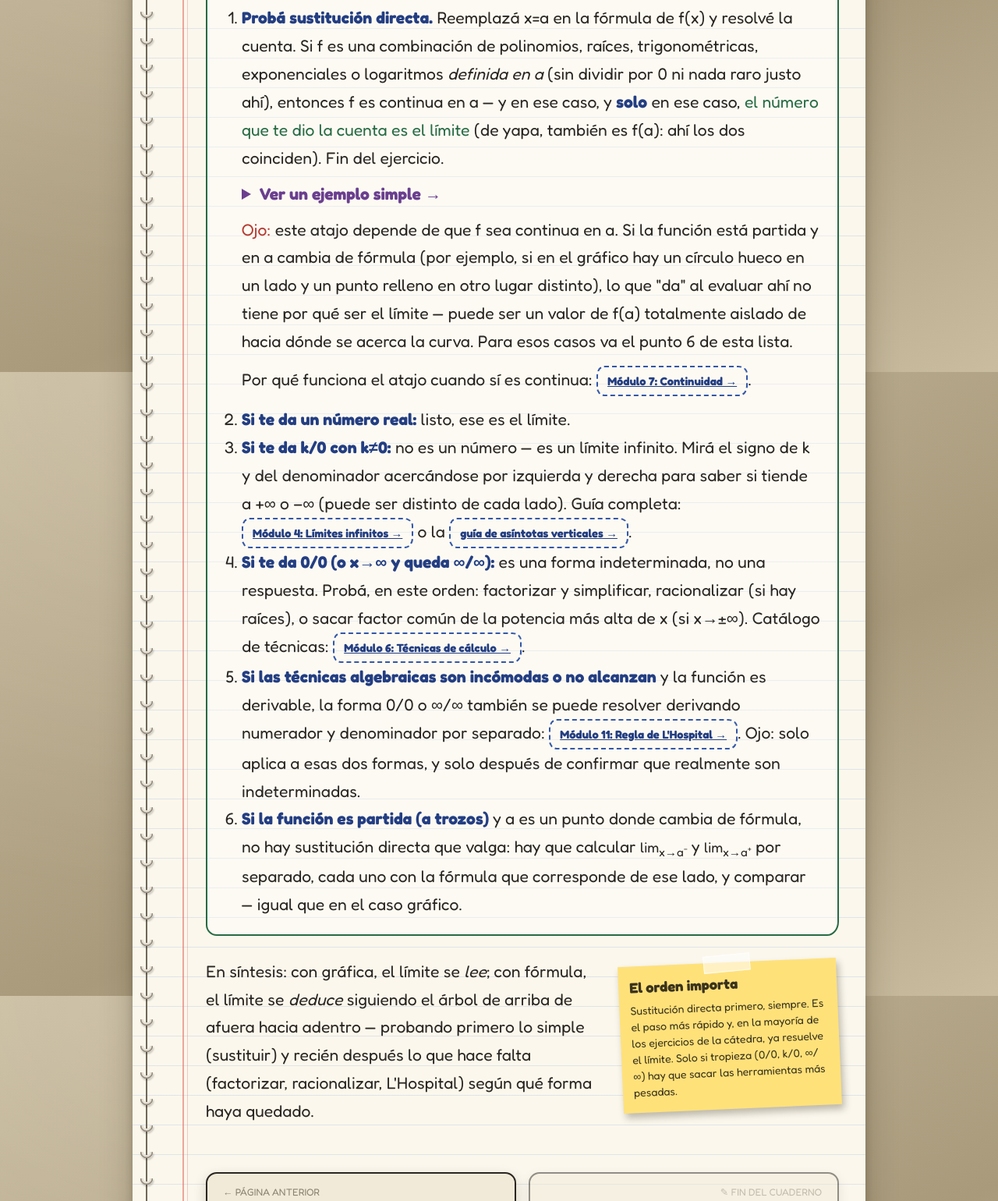
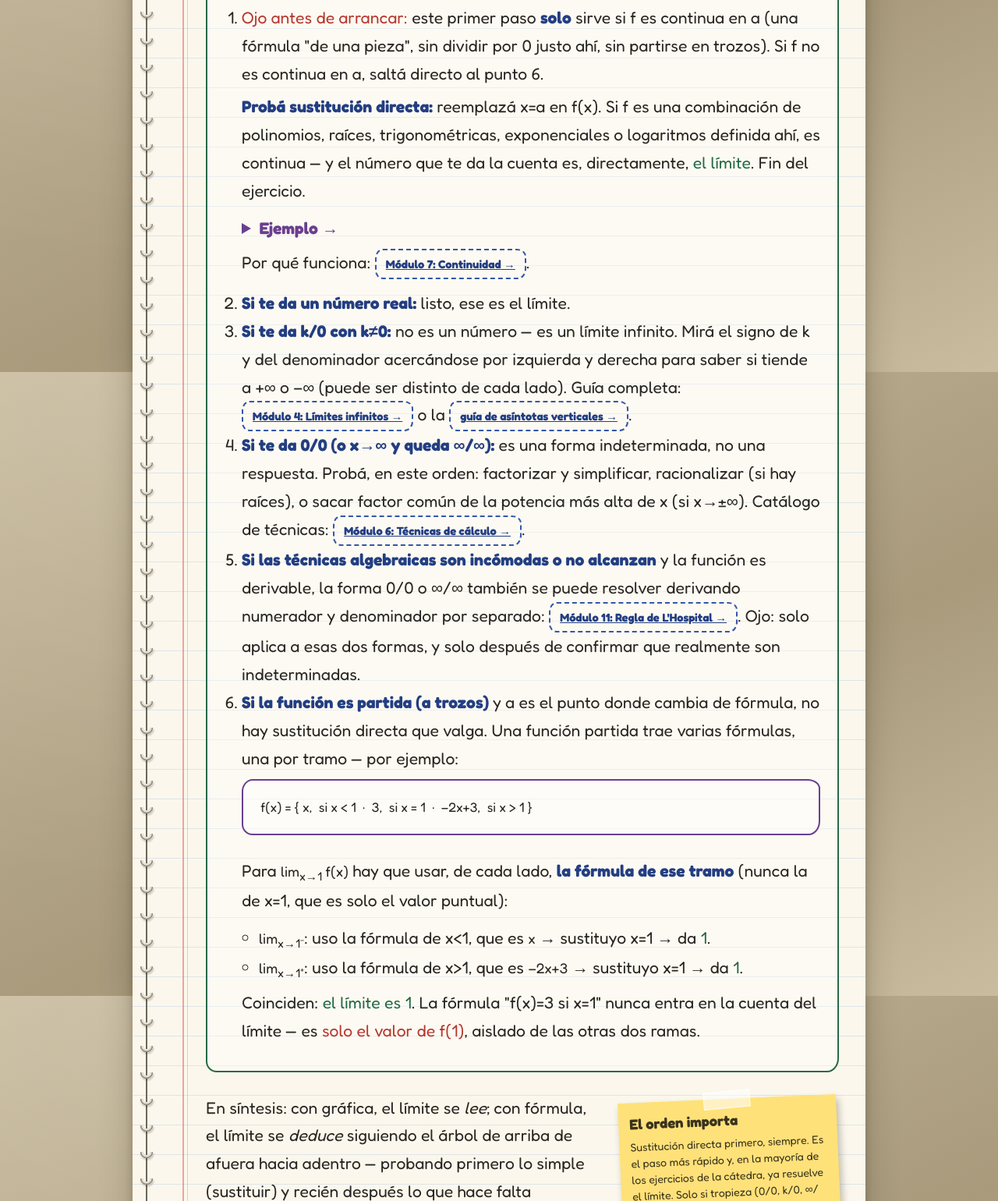
Before and after one commit to Syramoran/analisis-matematico-notebook-virtual, a plain HTML site: page modulo-12.html in a window 1280 px wide. Shown: the part 1123-2663 px from the top of the page at 78% size. Drawn offline with Linux system fonts and the light colour scheme.

Commit message:
Simplificar sustitución directa y ejemplificar caso partido en Módulo 12
Punto 1: advertencia de continuidad al principio, ejemplo breve.
Punto 6: agrega una función partida concreta para que se entienda a
qué "fórmula de cada tramo" se refiere la guía.

```diff
--- a/modulo-12.html
+++ b/modulo-12.html
@@ -46,24 +46,29 @@
         <span class="box-tag">🧮 Si tenés la fórmula (sin gráfica)</span>
         <p style="margin:0;">Acá no hay dedo que recorra nada: se razona en pasos. Para <span class="math">lim<sub>x→a</sub> f(x)</span>:</p>
         <ol style="margin:8px 0 0;padding-left:22px;">
-          <li><strong>Probá sustitución directa.</strong> Reemplazá x=a en la fórmula de f(x) y resolvé la cuenta. Si f es una combinación de polinomios, raíces, trigonométricas, exponenciales o logaritmos <em>definida en a</em> (sin dividir por 0 ni nada raro justo ahí), entonces f es continua en a — y en ese caso, y <strong>solo</strong> en ese caso, <span class="text-green">el número que te dio la cuenta es el límite</span> (de yapa, también es f(a): ahí los dos coinciden). Fin del ejercicio.
-            <details style="margin-top:10px;">
-              <summary style="cursor:pointer;font-weight:700;color:var(--ink-purple);font-family:var(--font-note);">Ver un ejemplo simple →</summary>
-              <div style="margin-top:8px;padding:12px 16px;background:#f7f4ea;border-radius:10px;border:2px dashed var(--ink-purple);">
-                <p style="margin:0;">lim<sub>x→2</sub> (x² + 1)</p>
-                <p style="margin:8px 0 0;">f(x) = x² + 1 es un polinomio: <span class="text-green">continuo en todos lados</span>, así que puedo sustituir directo. Reemplazo x=2:</p>
-                <p style="margin:8px 0 0;">2² + 1 = <span class="text-purple" style="font-weight:700;">5</span></p>
-                <p style="margin:8px 0 0;">Como f es continua en x=2, ese <span class="text-purple" style="font-weight:700;">5</span> no es solo "lo que da la cuenta": es a la vez <span class="text-green"><strong>el límite</strong></span> y <span class="text-green"><strong>f(2)</strong></span> — los dos números coinciden porque no hay ningún salto, hueco ni redefinición en x=2.</p>
+          <li><span class="text-red">Ojo antes de arrancar:</span> este primer paso <strong>solo</strong> sirve si f es continua en a (una fórmula "de una pieza", sin dividir por 0 justo ahí, sin partirse en trozos). Si f no es continua en a, saltá directo al punto 6.
+            <p style="margin-top:6px;"><strong>Probá sustitución directa:</strong> reemplazá x=a en f(x). Si f es una combinación de polinomios, raíces, trigonométricas, exponenciales o logaritmos definida ahí, es continua — y el número que te da la cuenta es, directamente, <span class="text-green">el límite</span>. Fin del ejercicio.</p>
+            <details style="margin-top:8px;">
+              <summary style="cursor:pointer;font-weight:700;color:var(--ink-purple);font-family:var(--font-note);">Ejemplo →</summary>
+              <div style="margin-top:6px;padding:10px 14px;background:#f7f4ea;border-radius:10px;border:2px dashed var(--ink-purple);">
+                <p style="margin:0;">lim<sub>x→2</sub> (x² + 1) — es un polinomio (continuo en todos lados), sustituyo x=2: 2²+1 = <span class="text-green" style="font-weight:700;">5</span>. El límite es 5.</p>
               </div>
             </details>
-            <p style="margin-top:10px;"><span class="text-red">Ojo:</span> este atajo depende de que f sea continua en a. Si la función está partida y en a cambia de fórmula (por ejemplo, si en el gráfico hay un círculo hueco en un lado y un punto relleno en otro lugar distinto), lo que "da" al evaluar ahí no tiene por qué ser el límite — puede ser un valor de f(a) totalmente aislado de hacia dónde se acerca la curva. Para esos casos va el punto 6 de esta lista.</p>
-            <p style="margin-top:8px;">Por qué funciona el atajo cuando sí es continua: <a class="btn ghost" style="font-size:.92rem;padding:5px 12px;" href="modulo-7.html">Módulo 7: Continuidad →</a>.</p>
+            <p style="margin-top:8px;">Por qué funciona: <a class="btn ghost" style="font-size:.92rem;padding:5px 12px;" href="modulo-7.html">Módulo 7: Continuidad →</a>.</p>
           </li>
           <li><strong>Si te da un número real:</strong> listo, ese es el límite.</li>
           <li><strong>Si te da k/0 con k≠0:</strong> no es un número — es un límite infinito. Mirá el signo de k y del denominador acercándose por izquierda y derecha para saber si tiende a +∞ o −∞ (puede ser distinto de cada lado). Guía completa: <a class="btn ghost" style="font-size:.92rem;padding:5px 12px;" href="modulo-4.html">Módulo 4: Límites infinitos →</a> o la <a class="btn ghost" style="font-size:.92rem;padding:5px 12px;" href="guia-asintotas-verticales.html">guía de asíntotas verticales →</a>.</li>
           <li><strong>Si te da 0/0 (o x→∞ y queda ∞/∞):</strong> es una forma indeterminada, no una respuesta. Probá, en este orden: factorizar y simplificar, racionalizar (si hay raíces), o sacar factor común de la potencia más alta de x (si x→±∞). Catálogo de técnicas: <a class="btn ghost" style="font-size:.92rem;padding:5px 12px;" href="modulo-6.html">Módulo 6: Técnicas de cálculo →</a>.</li>
           <li><strong>Si las técnicas algebraicas son incómodas o no alcanzan</strong> y la función es derivable, la forma 0/0 o ∞/∞ también se puede resolver derivando numerador y denominador por separado: <a class="btn ghost" style="font-size:.92rem;padding:5px 12px;" href="modulo-11.html">Módulo 11: Regla de L'Hospital →</a>. Ojo: solo aplica a esas dos formas, y solo después de confirmar que realmente son indeterminadas.</li>
-          <li><strong>Si la función es partida (a trozos)</strong> y a es un punto donde cambia de fórmula, no hay sustitución directa que valga: hay que calcular <span class="math">lim<sub>x→a⁻</sub></span> y <span class="math">lim<sub>x→a⁺</sub></span> por separado, cada uno con la fórmula que corresponde de ese lado, y comparar — igual que en el caso gráfico.</li>
+          <li><strong>Si la función es partida (a trozos)</strong> y a es el punto donde cambia de fórmula, no hay sustitución directa que valga. Una función partida trae varias fórmulas, una por tramo — por ejemplo:
+            <div class="box formula" style="text-align:left;font-size:1.05rem;margin-top:8px;">f(x) = { x, &nbsp;si x &lt; 1 &nbsp;·&nbsp; 3, &nbsp;si x = 1 &nbsp;·&nbsp; −2x+3, &nbsp;si x &gt; 1 }</div>
+            <p style="margin-top:8px;">Para <span class="math">lim<sub>x→1</sub> f(x)</span> hay que usar, de cada lado, <strong>la fórmula de ese tramo</strong> (nunca la de x=1, que es solo el valor puntual):</p>
+            <ul style="margin:6px 0 0;padding-left:22px;">
+              <li><span class="math">lim<sub>x→1⁻</sub></span>: uso la fórmula de x&lt;1, que es <span class="math">x</span> → sustituyo x=1 → da <span class="text-green">1</span>.</li>
+              <li><span class="math">lim<sub>x→1⁺</sub></span>: uso la fórmula de x&gt;1, que es <span class="math">−2x+3</span> → sustituyo x=1 → da <span class="text-green">1</span>.</li>
+            </ul>
+            <p style="margin-top:8px;">Coinciden: <span class="text-green">el límite es 1</span>. La fórmula "f(x)=3 si x=1" nunca entra en la cuenta del límite — es <span class="text-red">solo el valor de f(1)</span>, aislado de las otras dos ramas.</p>
+          </li>
         </ol>
       </div>
 
```
